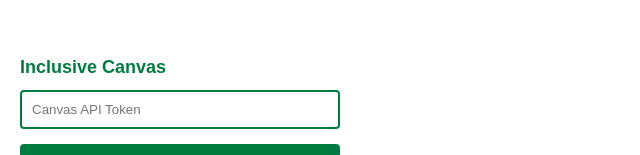
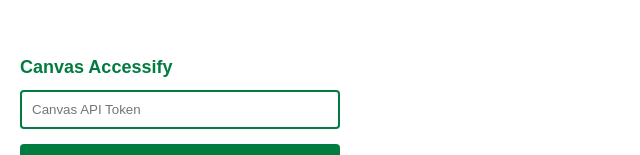
Before and after one commit to sehajvir-byte/testExtension, a React (Vite) app: page / in a window 1280 px wide. Shown: the part 198-353 px from the top of the page, without its empty margins (0-640 px from the left). Built offline with nearby package versions, Linux system fonts and the light colour scheme.

Commit message:
changed names to Canvas Accessify

```diff
--- a/index.html
+++ b/index.html
@@ -4,7 +4,7 @@
     <meta charset="UTF-8" />
     <link rel="icon" type="image/svg+xml" href="/vite.svg" />
     <meta name="viewport" content="width=device-width, initial-scale=1.0" />
-    <title>inclusive-canvas</title>
+    <title>canvas-accessify</title>
   </head>
   <body>
     <div id="root"></div>
--- a/package.json
+++ b/package.json
@@ -1,5 +1,5 @@
 {
-  "name": "inclusive-canvas",
+  "name": "canvas-accessify",
   "private": true,
   "version": "0.0.0",
   "type": "module",
--- a/pdf-viewer.html
+++ b/pdf-viewer.html
@@ -3,7 +3,7 @@
 <head>
   <meta charset="UTF-8">
   <meta name="viewport" content="width=device-width, initial-scale=1.0">
-  <title>Inclusive Canvas - PDF Viewer</title>
+  <title>Canvas Accessify - PDF Viewer</title>
   <style>
     * { box-sizing: border-box; margin: 0; padding: 0; }
     body {
--- a/src/App.tsx
+++ b/src/App.tsx
@@ -67,7 +67,7 @@
 
   return (
     <div style={{ padding: '20px', width: '320px', fontFamily: 'sans-serif', backgroundColor: '#fff' }}>
-      <h1 style={{ fontSize: '18px', marginBottom: '12px', color: UOF_A_GREEN }}>Inclusive Canvas</h1>
+      <h1 style={{ fontSize: '18px', marginBottom: '12px', color: UOF_A_GREEN }}>Canvas Accessify</h1>
 
       {/* Conditional Rendering: Hides the input box if a token exists */}
       {showSettings ? (
```
Also changed, not shown: src/background.ts (+15 -15 lines), manifest.json, 1 other file (tests, documents, lock files or other folders).
